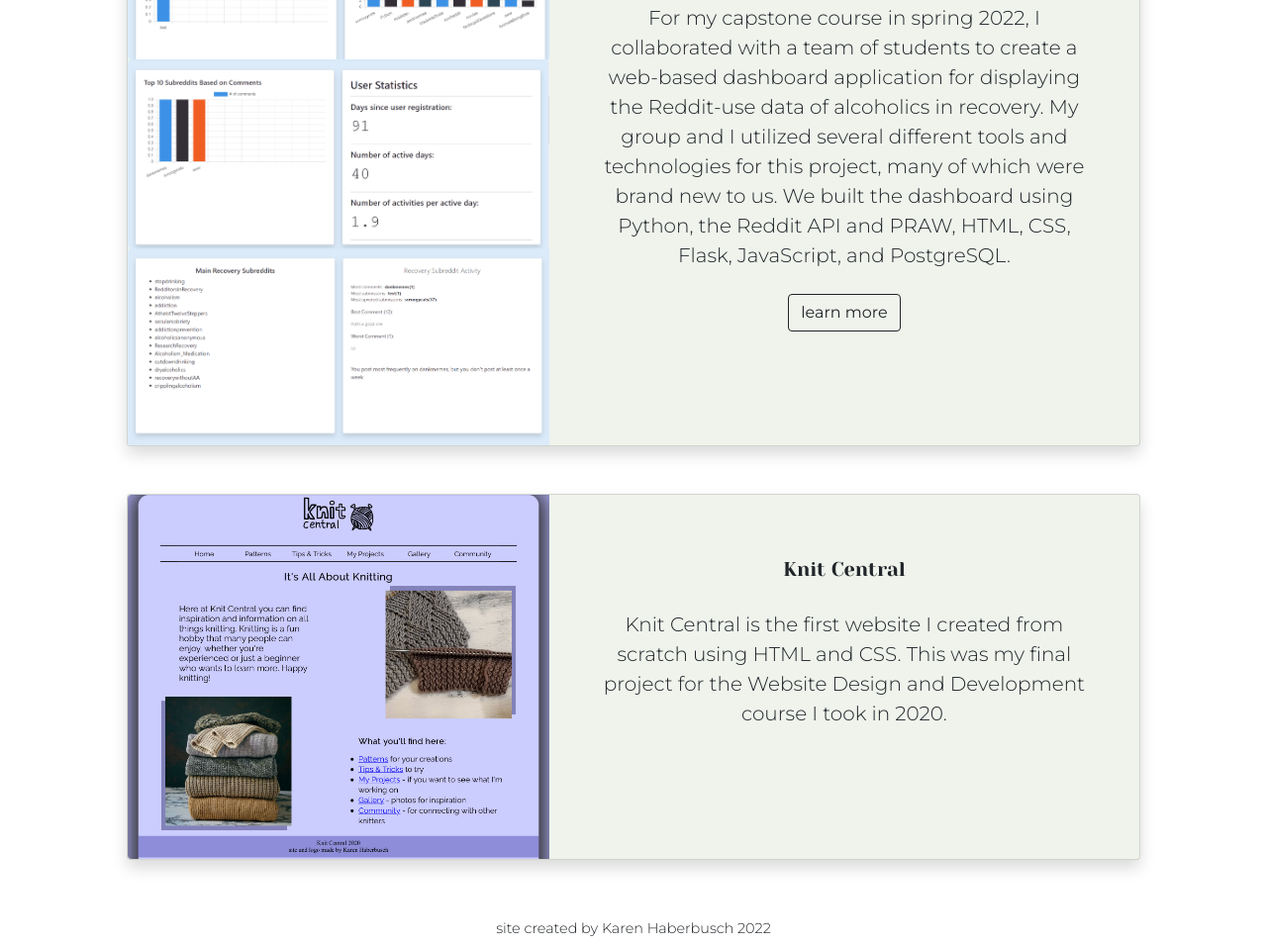
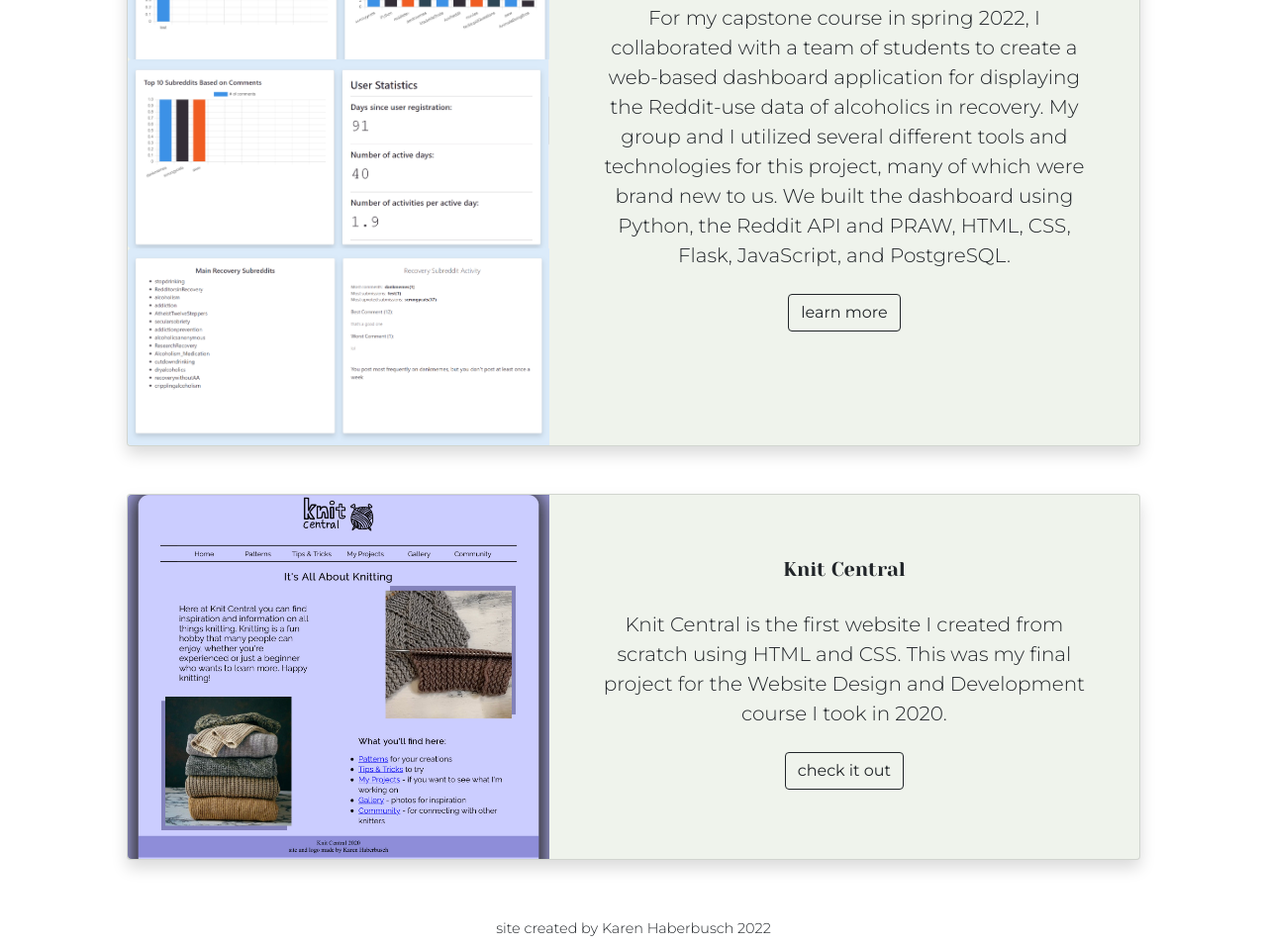
Before and after one commit to kah277/kah277.github.io, a plain HTML site: page dev.html in a window 1280 px wide. Shown: the part 1483-2440 px from the top of the page at 99% size. Drawn offline with nearby package versions, Linux system fonts and the light colour scheme.

Commit message:
Update dev.html

```diff
--- a/dev.html
+++ b/dev.html
@@ -106,7 +106,7 @@
             <div class="col-md-7">
               <div class="card-body mt-5">
                 <h5 class="card-title text-center">Knit Central</h5>
-                <p class="card-text">Knit Central is the first website I created from scratch using HTML and CSS. This was my final project for the Website Design and Development course I took in 2020.</p>
+                <p class="card-text">Knit Central is the first website I created from scratch using HTML and CSS. This was my final project for the Website Design and Development course I took in 2020.<br><a href="KnitCentralWebsite-main/index.html" target="_blank" class="btn btn-outline-dark mt-4">check it out</a></p>
               </div>
             </div>
           </div>
```
